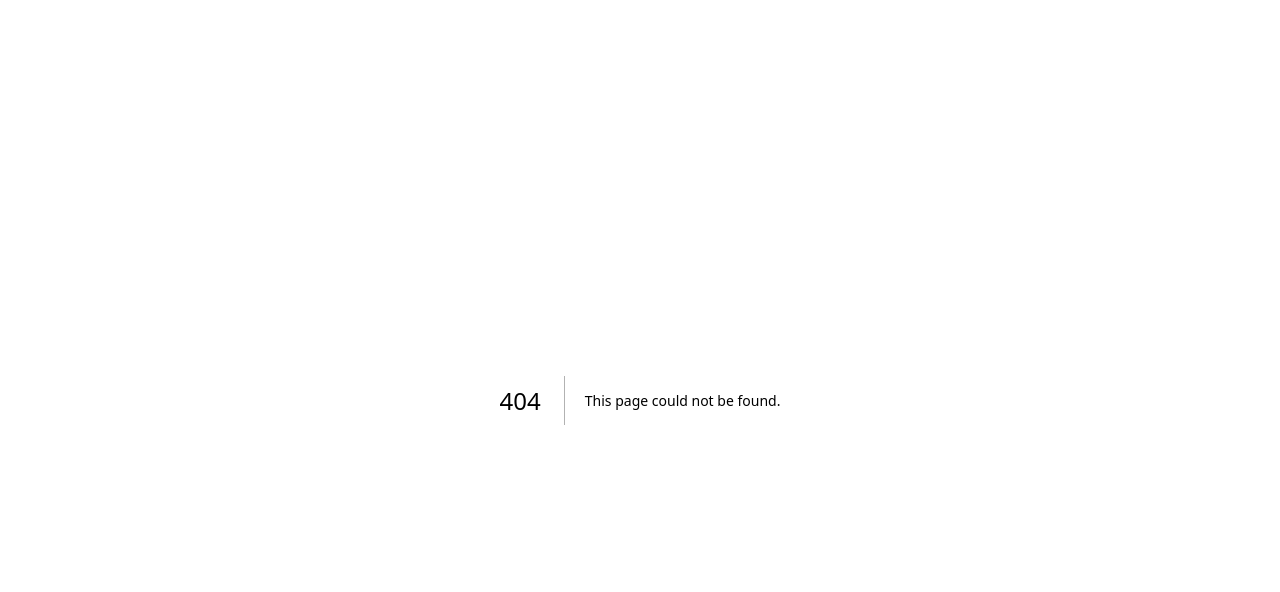
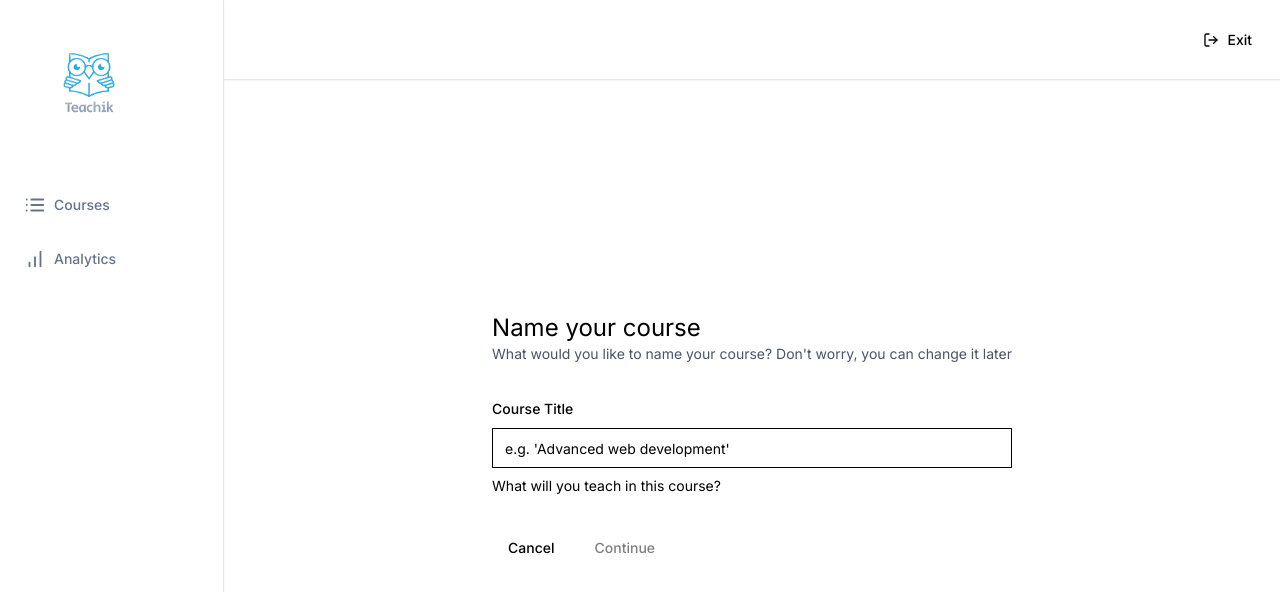
Before and after one commit to YoussefAyachi95/teachik, a Next.js app: page /teacher/create in a window 1280 px wide. Before the commit this address had no page. Shown: the top 592 px of the page. Built offline with nearby package versions, Linux system fonts and the light colour scheme.

Commit message:
Add create course form

```diff
--- a/app/(dashboard)/(routes)/teacher/courses/page.tsx
+++ b/app/(dashboard)/(routes)/teacher/courses/page.tsx
@@ -1,7 +1,15 @@
+import { Button } from "@/components/ui/button";
+import Link from "next/link";
 
 
 export default function CoursesPage() {
   return (
-    <div>CoursesPage</div>
+    <div className="p-6">
+      <Link href="/teacher/create">
+        <Button>
+          New Course
+        </Button>
+      </Link>
+    </div>
   )
 }
--- /dev/null
+++ b/app/(dashboard)/(routes)/teacher/create/page.tsx
@@ -0,0 +1,89 @@
+"use client"
+
+import * as z from "zod"
+import axios from "axios"
+import { zodResolver } from "@hookform/resolvers/zod"
+import { useForm } from "react-hook-form"
+import { useRouter } from "next/navigation"
+import Link from "next/link"
+
+import {
+    Form,
+    FormControl,
+    FormDescription,
+    FormItem,
+    FormField,
+    FormLabel,
+    FormMessage,
+} from "@/components/ui/form"
+import { Button } from "@/components/ui/button"
+import { Input } from "@/components/ui/input"
+import toast from "react-hot-toast"
+
+const formSchema = z.object({
+    title: z.string().min(1, {
+        message: "Title is required"
+    })
+})
+
+export default function CreatePage() {
+    const router = useRouter()
+    const form = useForm<z.infer<typeof formSchema>>({
+        resolver: zodResolver(formSchema),
+        defaultValues: {
+            title: ""
+        }
+    })
+
+    const { isSubmitting, isValid } = form.formState
+
+    const onSubmit = async (values: z.infer<typeof formSchema>) => {
+        try {
+            const response = await axios.post("/api/course", values)
+            router.push(`/teacher/courses/${response.data.id}`)
+        } catch (error) {
+            toast.error("Something went wrong")
+        }
+    }
+
+    return (
+        <div className="max-w-5xl mx-auto flex md:items-center md:justify-center h-full p-6">
+            <div>
+                <h1 className="text-2xl">Name your course</h1>
+                <p className="text-sm text-slate-600">What would you like to name your course? Don&apos;t worry, you can change it later</p>
+                <Form {...form}>
+                    <form onSubmit={form.handleSubmit(onSubmit)} className="space-y-8 mt-8">
+                        <FormField
+                            control={form.control}
+                            name="title"
+                            render={({ field }) => (
+                                <FormItem>
+                                    <FormLabel>
+                                        Course Title
+                                    </FormLabel>
+                                    <FormControl>
+                                        <Input disabled={isSubmitting} placeholder="e.g. 'Advanced web development'" {...field}/>
+                                    </FormControl>
+                                    <FormDescription>
+                                        What will you teach in this course?
+                                    </FormDescription>
+                                    <FormMessage />
+                                </FormItem>
+                            )}
+                         />
+                         <div className="flex items-center gap-x-2">
+                            <Link href="/">
+                                <Button type="button" variant="ghost">
+                                    Cancel
+                                </Button>
+                            </Link>
+                            <Button type="submit" disabled={!isValid || isSubmitting}>
+                                Continue
+                            </Button>
+                         </div>
+                    </form>
+                </Form>
+            </div>
+        </div>
+    )
+}
--- a/app/layout.tsx
+++ b/app/layout.tsx
@@ -2,6 +2,7 @@
 import type { Metadata } from 'next'
 import { Inter } from 'next/font/google'
 import { ClerkProvider } from '@clerk/nextjs'
+import ToasterProvider from '@/components/providers/ToasterProvider'
 
 const inter = Inter({ subsets: ['latin'] })
 
@@ -18,7 +19,10 @@
   return (
     <ClerkProvider>
       <html lang="en">
-        <body className={inter.className}>{children}</body>
+        <body className={inter.className}>
+          <ToasterProvider />
+          {children}
+        </body>
       </html>
     </ClerkProvider>
   )
--- /dev/null
+++ b/components/providers/ToasterProvider.tsx
@@ -0,0 +1,7 @@
+"use client"
+
+import { Toaster } from "react-hot-toast"
+
+export default function ToasterProvider() {
+  return <Toaster />
+}
--- a/components/ui/button.tsx
+++ b/components/ui/button.tsx
@@ -18,6 +18,7 @@
           "bg-secondary text-secondary-foreground hover:bg-secondary/80",
         ghost: "hover:bg-accent hover:text-accent-foreground",
         link: "text-primary underline-offset-4 hover:underline",
+        success: "bg-emerald-600 text-white hover:bg-emerald-600/80"
       },
       size: {
         default: "h-10 px-4 py-2",
--- /dev/null
+++ b/components/ui/form.tsx
@@ -0,0 +1,176 @@
+import * as React from "react"
+import * as LabelPrimitive from "@radix-ui/react-label"
+import { Slot } from "@radix-ui/react-slot"
+import {
+  Controller,
+  ControllerProps,
+  FieldPath,
+  FieldValues,
+  FormProvider,
+  useFormContext,
+} from "react-hook-form"
+
+import { cn } from "@/lib/utils"
+import { Label } from "@/components/ui/label"
+
+const Form = FormProvider
+
+type FormFieldContextValue<
+  TFieldValues extends FieldValues = FieldValues,
+  TName extends FieldPath<TFieldValues> = FieldPath<TFieldValues>
+> = {
+  name: TName
+}
+
+const FormFieldContext = React.createContext<FormFieldContextValue>(
+  {} as FormFieldContextValue
+)
+
+const FormField = <
+  TFieldValues extends FieldValues = FieldValues,
+  TName extends FieldPath<TFieldValues> = FieldPath<TFieldValues>
+>({
+  ...props
+}: ControllerProps<TFieldValues, TName>) => {
+  return (
+    <FormFieldContext.Provider value={{ name: props.name }}>
+      <Controller {...props} />
+    </FormFieldContext.Provider>
+  )
+}
+
+const useFormField = () => {
+  const fieldContext = React.useContext(FormFieldContext)
+  const itemContext = React.useContext(FormItemContext)
+  const { getFieldState, formState } = useFormContext()
+
+  const fieldState = getFieldState(fieldContext.name, formState)
+
+  if (!fieldContext) {
+    throw new Error("useFormField should be used within <FormField>")
+  }
+
+  const { id } = itemContext
+
+  return {
+    id,
+    name: fieldContext.name,
+    formItemId: `${id}-form-item`,
+    formDescriptionId: `${id}-form-item-description`,
+    formMessageId: `${id}-form-item-message`,
+    ...fieldState,
+  }
+}
+
+type FormItemContextValue = {
+  id: string
+}
+
+const FormItemContext = React.createContext<FormItemContextValue>(
+  {} as FormItemContextValue
+)
+
+const FormItem = React.forwardRef<
+  HTMLDivElement,
+  React.HTMLAttributes<HTMLDivElement>
+>(({ className, ...props }, ref) => {
+  const id = React.useId()
+
+  return (
+    <FormItemContext.Provider value={{ id }}>
+      <div ref={ref} className={cn("space-y-2", className)} {...props} />
+    </FormItemContext.Provider>
+  )
+})
+FormItem.displayName = "FormItem"
+
+const FormLabel = React.forwardRef<
+  React.ElementRef<typeof LabelPrimitive.Root>,
+  React.ComponentPropsWithoutRef<typeof LabelPrimitive.Root>
+>(({ className, ...props }, ref) => {
+  const { error, formItemId } = useFormField()
+
+  return (
+    <Label
+      ref={ref}
+      className={cn(error && "text-destructive", className)}
+      htmlFor={formItemId}
+      {...props}
+    />
+  )
+})
+FormLabel.displayName = "FormLabel"
+
+const FormControl = React.forwardRef<
+  React.ElementRef<typeof Slot>,
+  React.ComponentPropsWithoutRef<typeof Slot>
+>(({ ...props }, ref) => {
+  const { error, formItemId, formDescriptionId, formMessageId } = useFormField()
+
+  return (
+    <Slot
+      ref={ref}
+      id={formItemId}
+      aria-describedby={
+        !error
+          ? `${formDescriptionId}`
+          : `${formDescriptionId} ${formMessageId}`
+      }
+      aria-invalid={!!error}
+      {...props}
+    />
+  )
+})
+FormControl.displayName = "FormControl"
+
+const FormDescription = React.forwardRef<
+  HTMLParagraphElement,
+  React.HTMLAttributes<HTMLParagraphElement>
+>(({ className, ...props }, ref) => {
+  const { formDescriptionId } = useFormField()
+
+  return (
+    <p
+      ref={ref}
+      id={formDescriptionId}
+      className={cn("text-sm text-muted-foreground", className)}
+      {...props}
+    />
+  )
+})
+FormDescription.displayName = "FormDescription"
+
+const FormMessage = React.forwardRef<
+  HTMLParagraphElement,
+  React.HTMLAttributes<HTMLParagraphElement>
+>(({ className, children, ...props }, ref) => {
+  const { error, formMessageId } = useFormField()
+  const body = error ? String(error?.message) : children
+
+  if (!body) {
+    return null
+  }
+
+  return (
+    <p
+      ref={ref}
+      id={formMessageId}
+      className={cn("text-sm font-medium text-destructive", className)}
+      {...props}
+    >
+      {body}
+    </p>
+  )
+})
+FormMessage.displayName = "FormMessage"
+
+export {
+  useFormField,
+  Form,
+  FormItem,
+  FormLabel,
+  FormControl,
+  FormDescription,
+  FormMessage,
+  FormField,
+}
--- /dev/null
+++ b/components/ui/input.tsx
@@ -0,0 +1,25 @@
+import * as React from "react"
+
+import { cn } from "@/lib/utils"
+
+export interface InputProps
+  extends React.InputHTMLAttributes<HTMLInputElement> {}
+
+const Input = React.forwardRef<HTMLInputElement, InputProps>(
+  ({ className, type, ...props }, ref) => {
+    return (
+      <input
+        type={type}
+        className={cn(
+          "flex h-10 w-full rounded-md border border-input bg-background px-3 py-2 text-sm ring-offset-background file:border-0 file:bg-transparent file:text-sm file:font-medium placeholder:text-muted-foreground focus-visible:outline-none focus-visible:ring-2 focus-visible:ring-ring focus-visible:ring-offset-2 disabled:cursor-not-allowed disabled:opacity-50",
+          className
+        )}
+        ref={ref}
+        {...props}
+      />
+    )
+  }
+)
+Input.displayName = "Input"
+
+export { Input }
--- /dev/null
+++ b/components/ui/label.tsx
@@ -0,0 +1,26 @@
+"use client"
+
+import * as React from "react"
+import * as LabelPrimitive from "@radix-ui/react-label"
+import { cva, type VariantProps } from "class-variance-authority"
+
+import { cn } from "@/lib/utils"
+
+const labelVariants = cva(
+  "text-sm font-medium leading-none peer-disabled:cursor-not-allowed peer-disabled:opacity-70"
+)
+
+const Label = React.forwardRef<
+  React.ElementRef<typeof LabelPrimitive.Root>,
+  React.ComponentPropsWithoutRef<typeof LabelPrimitive.Root> &
+    VariantProps<typeof labelVariants>
+>(({ className, ...props }, ref) => (
+  <LabelPrimitive.Root
+    ref={ref}
+    className={cn(labelVariants(), className)}
+    {...props}
+  />
+))
+Label.displayName = LabelPrimitive.Root.displayName
+
+export { Label }
```
Also changed, not shown: package.json (+7 -1 lines), 1 other file (tests, documents, lock files or other folders).
